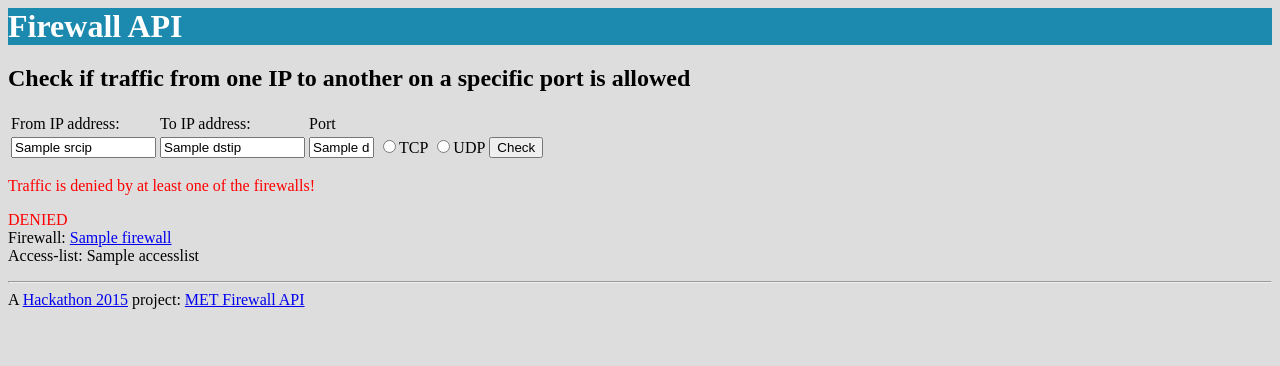
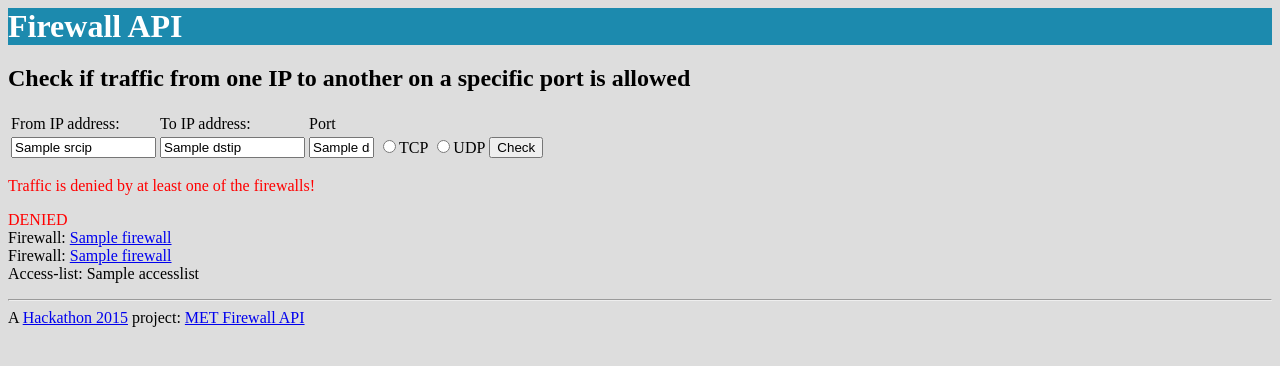
Before and after one commit to arnesund/firewall-api, a Flask app: template templates/result.html in a window 1280 px wide. Shown: the top 366 px of the page. Run offline with Flask 2, Linux system fonts and the light colour scheme; the template is opened without the code that fills it: most values are stand-ins (such as "Sample title", 1, 10 or a date in 2020).

Commit message:
Tester link fra result.html for main-fw til rancid

```diff
--- a/templates/result.html
+++ b/templates/result.html
@@ -43,8 +43,6 @@ Firewall: <A HREF="http://rancid2/cgi-bin/cvsweb/network/configs/{{ entry['resul
 -in
 {% endif %}
 .met.no?rev=HEAD;content-type=text/plain">{{ entry['result']['firewall'] }}</A><br />
-
-Firewall: <A HREF="http://rancid2/cgi-bin/cvsweb/network/configs/{{ entry['result']['firewall'] }}.met.no?rev=HEAD;content-type=text/plain">{{ entry['result']['firewall'] }}</A><br />
 Access-list: {{ entry['result']['accesslist'] }}<br />
 {{ entry['result']['rulecomment'] }}<br />
 {{ entry['result']['firewallrule'] }}<br />
@@ -52,6 +50,12 @@ Access-list: {{ entry['result']['accesslist'] }}<br />
 {% else %}
 <p><div class="denied">DENIED</div>
 Firewall: <A HREF="http://rancid2/cgi-bin/cvsweb/network/configs/{{ entry['result']['firewall'] }}.met.no?rev=HEAD;content-type=text/plain">{{ entry['result']['firewall'] }}</A><br />
+Firewall: <A HREF="http://rancid2/cgi-bin/cvsweb/network/configs/{{ entry['result']['firewall'] }}
+{% if entry['result']['firewall'] == 'fw-main' %}
+-in
+{% endif %}
+.met.no?rev=HEAD;content-type=text/plain">{{ entry['result']['firewall'] }}</A><br />
+
 Access-list: {{ entry['result']['accesslist'] }}<br />
 </p>
 {% endif %}
```
